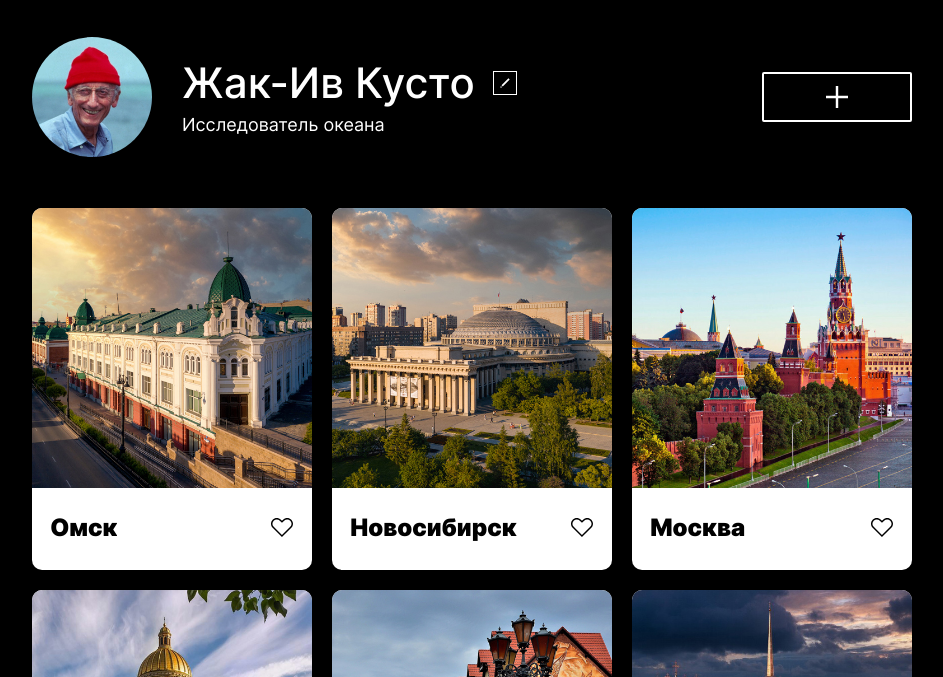
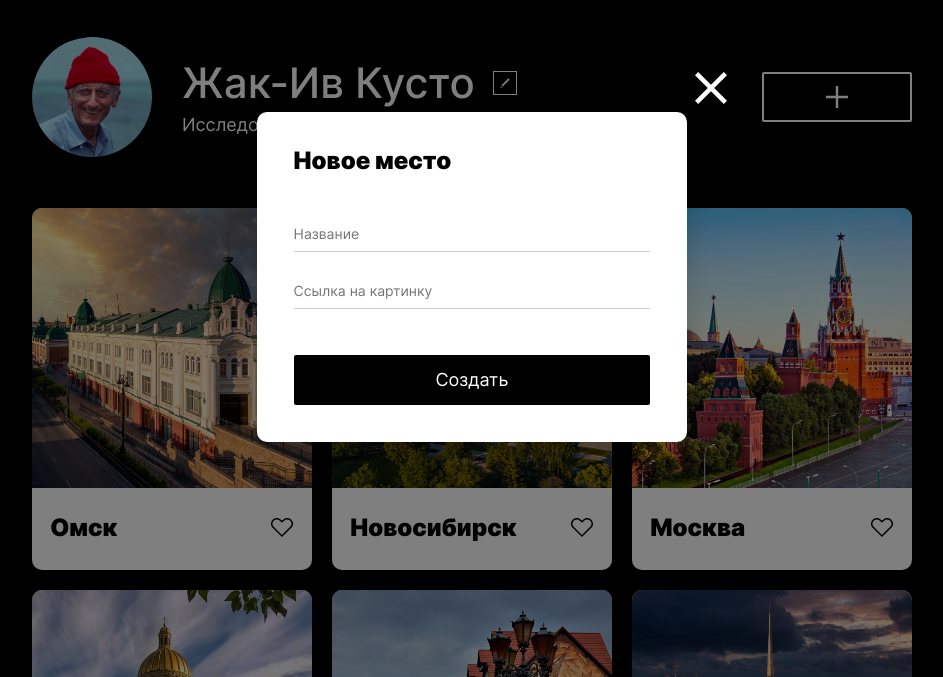
Before and after one commit to VladimirBlick/mesto, a plain HTML site: page index.html in a window 1280 px wide. Both pictures are taken after a click on the button 1005 px from the left and 220 px from the top of the page. Shown: the part 123-800 px from the top of the page, without its empty margins (168-1111 px from the left). Drawn offline with Linux system fonts and the light colour scheme; files whose address does not match are found by name.

Commit message:
PR5begin

```diff
--- /dev/null
+++ b/blocks/element/__city-like/_active/element__city-like_active.css
@@ -0,0 +1,8 @@
+.element__city-like_active {
+  border: none;
+  width: 23px;
+  height: 19px;
+  padding: 0;
+  background: url("../../../../images/like_active.svg") no-repeat;
+  transition: opacity ease-in-out 0.2s;
+}
--- a/blocks/element/__city-like/city-like_active.css
+++ /dev/null
@@ -1,3 +0,0 @@
-.city-like_active {
-
-}
--- /dev/null
+++ b/blocks/popup-card/__btn/popup-card__btn.css
@@ -0,0 +1,27 @@
+.popup-card__btn {
+  font-size: 14px;
+  line-height: 17px;
+  all: unset;
+  margin-top: 45px;
+  background-color: #000;
+  width: 100%;
+  height: 46px;
+  color: #ffffff;
+  text-align: center;
+  border-radius: 2px;
+  transition: opacity ease-in-out 0.2s;
+}
+
+.popup-card__btn:hover {
+  opacity: 0.8;
+  cursor: pointer;
+}
+
+@media screen and (min-width:1000px) {
+  .popup-card__btn {
+    height: 50px;
+    margin-top: 46px;
+    font-size: 18px;
+    line-height: 22px;
+  }
+}
--- /dev/null
+++ b/blocks/popup-card/__close-btn/popup-card__close-btn.css
@@ -0,0 +1,28 @@
+.popup-card__close-btn {
+  all: initial;
+  width: 20px;
+  padding: 0;
+  margin: 0;
+  top: -37px;
+  right: 0;
+  display: block;
+  height: 20px;
+  background: url("../../../images/close_popup.svg") center no-repeat;
+  position: absolute;
+  transition: opacity ease-in-out 0.2s;
+}
+
+.popup-card__close-btn:hover {
+  opacity: 0.6;
+  cursor: pointer;
+}
+
+@media screen and (min-width:1000px) {
+  .popup-card__close-btn {
+    width: 32px;
+    height: 32px;
+    background-size: 32px;
+    right: -40px;
+    top: -40px;
+  }
+}
--- /dev/null
+++ b/blocks/popup-card/__container/popup-card__container.css
@@ -0,0 +1,16 @@
+.popup-card__container {
+  width: 88%;
+  height: 322px;
+  max-width: 430px;
+  background-color: #fff;
+  border-radius: 10px;
+  box-shadow: 0px 0px 25px rgba(0, 0, 0, 0.15);
+  color: #000;
+  position: relative;
+}
+
+@media screen and (min-width:1000px) {
+  .popup-card__container {
+    height: 330px;
+  }
+}
--- /dev/null
+++ b/blocks/popup-card/__form/popup-card__form.css
@@ -0,0 +1,15 @@
+.popup-card__form {
+  width: 85%;
+  margin: 75px auto 0;
+  padding: 0;
+  font-size: 14px;
+  font-weight: 400;
+  line-height: 17px;
+}
+
+@media screen and (min-width:1000px) {
+  .popup-card__form {
+    width: 83%;
+    margin: 50px auto 0;
+  }
+}
--- /dev/null
+++ b/blocks/popup-card/__input/popup-card__input.css
@@ -0,0 +1,14 @@
+.popup-card__input{
+  all: unset;
+  border-bottom: 1px solid rgba(0, 0, 0, 0.2);
+  width: 100%;
+  padding-bottom: 9px;
+  margin-top: 30px;
+  font-size: 14px;
+  font-weight: 400;
+  line-height: 17px;
+}
+
+.popup-card__input:first-of-type{
+  margin-top: 0;
+}
--- /dev/null
+++ b/blocks/popup-card/__title/popup-card__title.css
@@ -0,0 +1,20 @@
+.popup-card__title {
+  width: 85%;
+  font-size: 18px;
+  font-weight: 900;
+  line-height: 22px;
+  padding: 25px 0 0;
+  margin: 0 auto;
+  text-align: left;
+}
+
+@media screen and (min-width:1000px) {
+  .popup-card__title {
+    font-size: 24px;
+    font-weight: 900;
+    line-height: 29px;
+    padding: 34px 0 0;
+    text-align: left;
+    width: 83%;
+  }
+}
--- /dev/null
+++ b/blocks/popup-card/_opened/popup-card_opened.css
@@ -0,0 +1,3 @@
+.popup-card_opened{
+  display: flex;
+}
--- /dev/null
+++ b/blocks/popup-card/popup-card.css
@@ -0,0 +1,12 @@
+.popup-card {
+  width: 100%;
+  top: 0;
+  right: 0;
+  bottom: 0;
+  left: 0;
+  background-color: rgb(0 0 0 / 0.5);
+  position: fixed;
+  align-items: center;
+  justify-content: center;
+  display: none;
+}
--- a/index.html
+++ b/index.html
@@ -94,6 +94,18 @@
     </div>
   </div>
 
+  <div class="popup-card">
+    <div class="popup-card__container">
+      <button type="button" class="popup-card__close-btn"></button>
+      <h2 class="popup-card__title">Новое место</h2>
+      <form name="popup-card-Form" class="popup-card__form">
+        <input type="text" name="place" class="popup-card__input popup-card__input_type_name" placeholder="Название">
+        <input type="text" name="linkImage" class="popup-card__input popup-card__input_type_job" placeholder="Ссылка на картинку">
+        <button type="submit" class="popup-card__btn">Создать</button>
+      </form>
+    </div>
+  </div>
+
   <script src="./scripts/index.js"></script>
 </body>
 
--- a/pages/index.css
+++ b/pages/index.css
@@ -18,6 +18,7 @@
 @import url(../blocks/element/__city/element__city.css);
 @import url(../blocks/element/__city-name/element__city-name.css);
 @import url(../blocks/element/__city-like/element__city-like.css);
+@import url(../blocks/element/__city-like/_active/element__city-like_active.css);
 @import url(../blocks/footer/footer.css);
 @import url(../blocks/footer/__copyright/footer__copyright.css);
 @import url(../blocks/popup/popup.css);
@@ -28,3 +29,11 @@
 @import url(../blocks/popup/__title/popup__title.css);
 @import url(../blocks/popup/__form/popup__form.css);
 @import url(../blocks/popup/__input/popup__input.css);
+@import url(../blocks/popup-card/popup-card.css);
+@import url(../blocks/popup-card/_opened/popup-card_opened.css);
+@import url(../blocks/popup-card/__btn/popup-card__btn.css);
+@import url(../blocks/popup-card/__close-btn/popup-card__close-btn.css);
+@import url(../blocks/popup-card/__container/popup-card__container.css);
+@import url(../blocks/popup-card/__title/popup-card__title.css);
+@import url(../blocks/popup-card/__form/popup-card__form.css);
+@import url(../blocks/popup-card/__input/popup-card__input.css);
--- a/scripts/index.js
+++ b/scripts/index.js
@@ -1,19 +1,26 @@
-//Попап для изменения имени и работы (практическая №4)
-//переменные для пр4
+//попап имя, работа
 const popup = document.querySelector('.popup');
-const popupContainer = document.querySelector('.popup__container')
+const popupContainer = document.querySelector('.popup__container');
 const openPopupBtn = document.querySelector('.profile__popup');
-const closePopupeBtn = document.querySelector('.popup__close-btn');
+const closePopupBtn = document.querySelector('.popup__close-btn');
 const submitBtn = document.querySelector('.popup__btn');
 const profileName = document.querySelector('.profile__name');
 const profileJob = document.querySelector('.profile__job');
 const inputName = document.querySelector('.popup__input_type_name');
 const inputJob = document.querySelector('.popup__input_type_job');
 
-//переменные для пр5
-const cityLike = document.querySelector('element__city-like');
+//добавление карточки
+const popupCard = document.querySelector('.popup-card');
+const openPopupCardBtn = document.querySelector('.profile__add-button');
+const closePopupCardBtn = document.querySelector('.popup-card__close-btn');
+const createBtn = document.querySelector('.popup-card__btn');
+const cardName = document.querySelector('.profile__name');
+const imageLink = document.querySelector('.profile__job');
 
-//функции для пр4
+//лайк карточки
+const cardLike = document.querySelector('.element__city-like');
+
+//функции попап имя, работа
 function openPopup() {
   popup.classList.add('popup_opened');
   inputJob.value = profileJob.textContent;
@@ -31,10 +38,43 @@ function handleFormSubmit(evt) {
   closePopup();
 }
 
-//слушатели для пр4
+//функция лайк карточки
+function like () {
+  cardLike.classList.toggle('element__city-like_active')
+}
+
+//функции попап карточка
+function openPopupCard() {
+  popupCard.classList.add('popup-card_opened');
+  //inputJob.value = profileJob.textContent;
+  //inputName.value = profileName.textContent;
+}
+
+function closePopupCard() {
+  popupCard.classList.remove('popup-card_opened');
+}
+
+function handleFormCreate(evt) {
+  evt.preventDefault();
+  //profileName.textContent = inputName.value;
+  //profileJob.textContent = inputJob.value;
+  closePopupCard();
+}
+
+//слушатель лайк карточки
+cardLike.addEventListener('click', like);
+
+//слушатели для попап имя, работа
 openPopupBtn.addEventListener('click', openPopup);
-closePopupeBtn.addEventListener('click', closePopup);
+closePopupBtn.addEventListener('click', closePopup);
 popupContainer.addEventListener('submit', handleFormSubmit);
+
+//слушатели для попап карточка
+openPopupCardBtn.addEventListener('click', openPopupCard);
+closePopupCardBtn.addEventListener('click', closePopupCard);
+popupCardContainer.addEventListener('submit', handleFormCreate);
+
+
 
 //Шесть карточек «из коробки»
 //Форма добавления карточки
```
